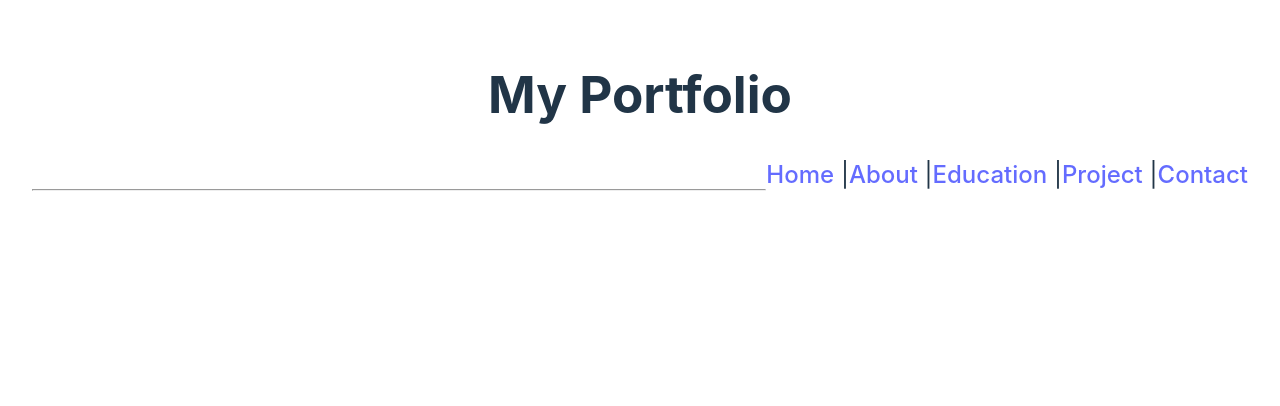
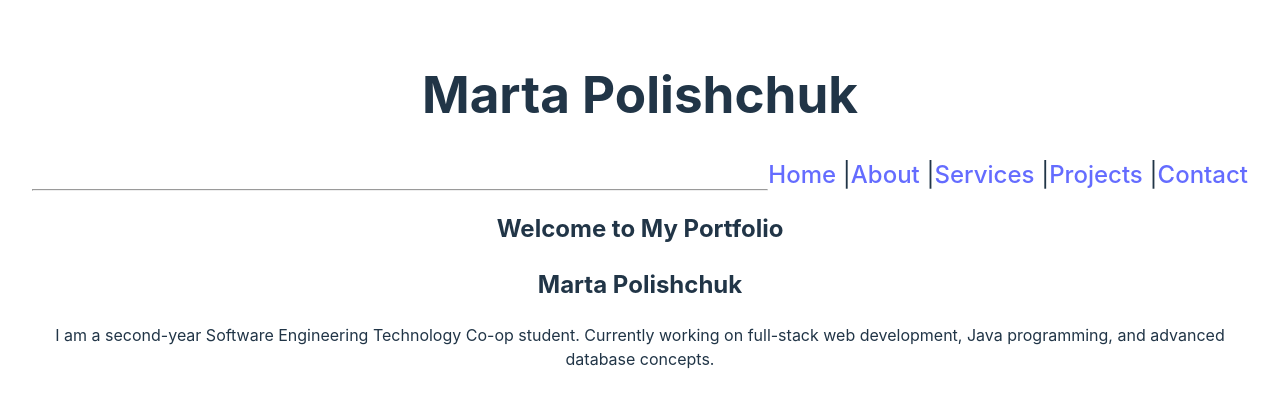
Before and after one commit to martapolii/www.martapolii.com, a React (Vite) app in the folder client/: page / in a window 1280 px wide. Shown: the top 406 px of the page. Built offline with nearby package versions, Linux system fonts and the light colour scheme.

Commit message:
Fixed bug where no components were rendering on any pages by removing unecessary element tag in "Layout.jsx" file

```diff
--- a/client/components/Home.jsx
+++ /dev/null
@@ -1,25 +0,0 @@
-/*
-File name: Home.jsx
-Student Name: Marta Polishchuk
-Student ID: 301432299
-Date: October 1, 2024
- */
-
-export default function Home() {
-  return (
-    <div>
-      <h1>Welcome to My Portfolio</h1>
-
-      {/* Mission Statement */}
-      <section>
-        <h2>Marta polishchuk</h2>
-        <p>
-          My mission is to create elegant, efficient, and user-friendly software
-          solutions that help people solve real-world problems. I strive to
-          continuously improve my skills and stay at the forefront of technology,
-          while maintaining a balance between functionality and creativity.
-        </p>
-      </section>
-    </div>
-  );
-}
--- a/client/src/App.jsx
+++ b/client/src/App.jsx
@@ -8,7 +8,7 @@ import './App.css'
 import React from 'react';
 import { BrowserRouter as Router } from 'react-router-dom';
 //import { ThemeProvider } from '@material-ui/styles';
-import MainRouter from '../MainRouter';
+import MainRouter from './MainRouter';
 //import Contact from './contact'
 //import theme from '../theme';
 //import { hot } from 'react-hot-loader'
--- a/client/MainRouter.jsx
+++ b/client/src/MainRouter.jsx
@@ -12,17 +12,17 @@ import { Route, Routes } from 'react-router-dom';
 
 // Importing components
 import Home from './components/Home';
-import About from './src/about';
-import Contact from './src/contact';
-import Service from './src/contact';
-import Project from './src/project';
+import About from './components/about';
+import Contact from './components/contact';
+import Service from './components/service';
+import Project from './components/project';
 import Layout from './components/Layout';
 
 
 const MainRouter = () => {
   return (
     <div>
-      <Layout>
+      <Layout/>
         <Routes>
           <Route exact path='/' element={<Home />} />
           <Route exact path='/about' element={<About />} />
@@ -30,7 +30,6 @@ const MainRouter = () => {
           <Route exact path='/service' element={<Service />} />
           <Route exact path='/project' element={<Project />} />
         </Routes>
-      </Layout>
     </div>
   );
 };
--- /dev/null
+++ b/client/src/components/Home.jsx
@@ -0,0 +1,24 @@
+/*
+File name: Home.jsx
+Student Name: Marta Polishchuk
+Student ID: 301432299
+Date: October 1, 2024
+ */
+
+import '../index.css'
+
+export default function Home() {
+  return (
+    <div>
+      <h2>Welcome to My Portfolio</h2>
+
+      {/* Mission Statement */}
+      <section>
+        <h2>Marta Polishchuk</h2>
+        <p>
+        I am a second-year Software Engineering Technology Co-op student. Currently working on full-stack web development, Java programming, and advanced database concepts.
+        </p>
+      </section>
+    </div>
+  );
+}
--- a/client/components/Layout.jsx
+++ b/client/src/components/Layout.jsx
@@ -8,24 +8,21 @@ Date: October 1, 2024
 // this file manages layout and navigation for the site
 
 import React from 'react';
-import { Link, Outlet } from 'react-router-dom'; // Import outlet to render child routes
+import { Link } from 'react-router-dom'; // Import outlet to render child routes
 
 export default function Layout() {
   return (
     <>
-      <h1>My Portfolio</h1>
+      <h1>Marta Polishchuk</h1>
       <nav>
         <Link to="/">Home</Link> |
         <Link to="/about">About</Link> |
-        <Link to="/education">Education</Link> |
-        <Link to="/project">Project</Link> |
+        <Link to="/service">Services</Link> |
+        <Link to="/project">Projects</Link> |
         <Link to="/contact">Contact</Link>
       </nav>
       <br/>
       <hr />
-
-      {/* This will render the child components, otherwise only the nav bar is displayed */}
-      <Outlet />
     </>
   );
 }
```
Also changed, not shown: client/src/main.jsx (+12 -5 lines), client/src/components/about.jsx (renamed from client/src/about.jsx), client/src/components/contact.jsx (renamed from client/src/contact.jsx), client/src/components/project.jsx (renamed from client/src/project.jsx), client/src/components/service.jsx (renamed from client/src/service.jsx).
